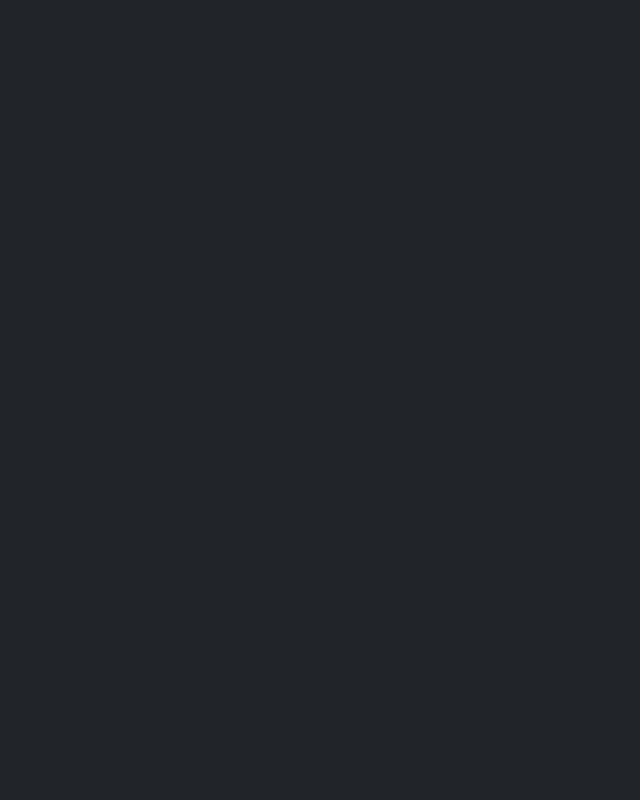
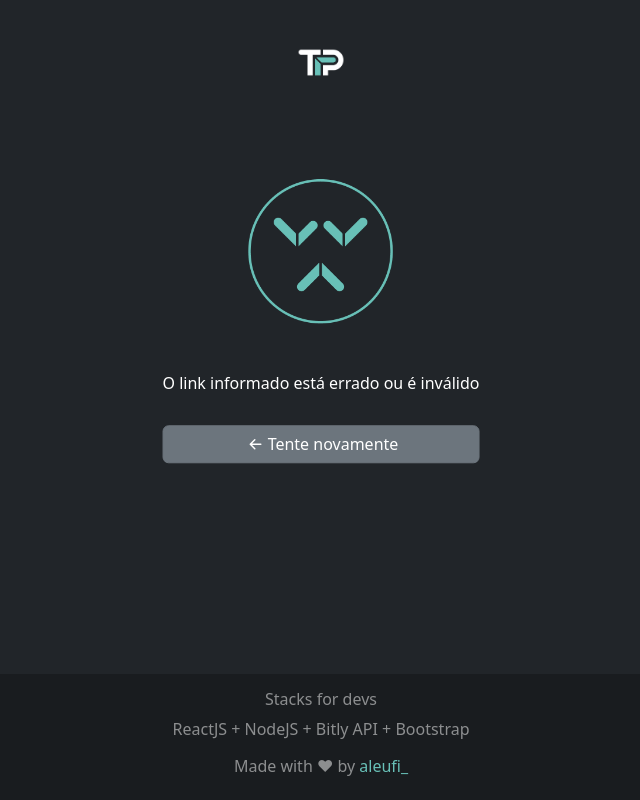
Before and after one commit to aleufi/urlproject, a React (Create React App) app: page /error in a window 1280 px wide. Before the commit this address had no page. Shown: the whole page, without its empty margins (319-959 px from the left). Built offline with nearby package versions, Linux system fonts and the light colour scheme.

Commit message:
add error page

```diff
--- a/src/App.css
+++ b/src/App.css
@@ -13,6 +13,13 @@ a{
   top: 25%;
   left: 25%;
   transform: translate(-25%, -25%);
+}
+
+#mainContainer2{
+  position: absolute;
+  top: 40%;
+  left: 50%;
+  transform: translate(-50%, -50%);
 }
 
 .form-control::placeholder {
--- a/src/App.js
+++ b/src/App.js
@@ -1,5 +1,6 @@
 import Home from './components/Home';
-import Success from './components/Success'
+import Success from './components/Success';
+import Error from './components/Error';
 
 import { BrowserRouter as Router, Routes, Route } from 'react-router-dom';
 
@@ -11,6 +12,7 @@ function App() {
       <Routes>
         <Route path="/" element={<Home />} />
         <Route path="/success" element={<Success />} />
+        <Route path="/error" element={<Error />}/>
       </Routes>
     </Router>
 
--- /dev/null
+++ b/src/components/Error.js
@@ -0,0 +1,49 @@
+import React from 'react';
+
+import '../App.css';
+import 'bootstrap/dist/css/bootstrap.min.css';
+import { Container, Row, Col, Button } from 'react-bootstrap';
+
+import Rodape from './Rodape';
+import Header from './Header'
+
+function Error(){
+    return (
+
+        <Container fluid className='bg-dark'>
+
+            <Header></Header>
+
+            <div id='mainContainer2'>
+                <Row>
+                    <Col className='d-flex justify-content-center'>
+                        <img src='/error-06.png' width='150px' alt='errorImg'></img>
+                    </Col>
+                </Row>
+
+                <Row>
+                    <Col className='d-flex flex-column justify-content-center mt-5'>
+                        <h6 className='text-white text-center'>O link informado está errado ou é inválido</h6>
+                    </Col>
+                </Row>
+
+                <Row>
+                    <Col className='d-flex flex-column justify-content-center mt-4'>
+                        <Button className='d-flex justify-content-center' href='https://tinypathshortener.netlify.app' variant="secondary">
+                        <svg xmlns="http://www.w3.org/2000/svg" width="24" height="24" fill="currentColor" class="bi bi-arrow-left-short" viewBox="0 0 16 16">
+                        <path fill-rule="evenodd" d="M12 8a.5.5 0 0 1-.5.5H5.707l2.147 2.146a.5.5 0 0 1-.708.708l-3-3a.5.5 0 0 1 0-.708l3-3a.5.5 0 1 1 .708.708L5.707 7.5H11.5a.5.5 0 0 1 .5.5"/>
+                        </svg> Tente novamente
+                        </Button>
+                    </Col>
+                </Row>
+            </div>
+
+
+            <Rodape></Rodape>
+
+        </Container>
+
+    )
+}
+
+export default Error;
--- a/src/components/Formulario.js
+++ b/src/components/Formulario.js
@@ -35,6 +35,7 @@ function Formulario() {
 
     .then(response => {
       if (!response.ok) {
+        navigate('/error')
         throw new Error('Erro ao realizar a requisição');
       }
       return response.json();
--- /dev/null
+++ b/src/components/Header.js
@@ -0,0 +1,18 @@
+import '../App.css';
+import 'bootstrap/dist/css/bootstrap.min.css';
+
+import { Row, Col } from 'react-bootstrap';
+
+function Header(){
+    return(
+
+        <Row>
+            <Col className='d-flex justify-content-center p-0'>
+                <a className='mt-5' href='https://tinypathshortener.netlify.app'><img src='/TinyPath short-05.png' alt="logoplaceholder" width='48px'></img></a>
+            </Col>
+        </Row>
+
+    )
+}
+
+export default Header;
```
Also changed, not shown: public/error-06.png (added), src/components/Rodape.js (indentation only).
